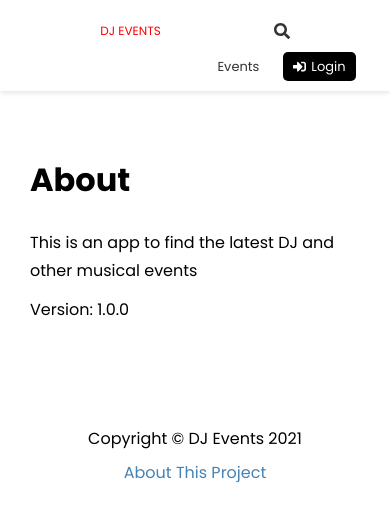
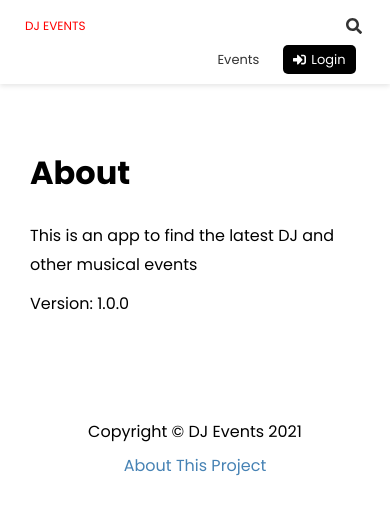
Before and after one commit to asa108/frontend-dj-event, a Next.js app: page /about in a window 390 px wide. Shown: the top 522 px of the page. Built offline with nearby package versions, Linux system fonts and the light colour scheme; no server answers.

Commit message:
changed search style

```diff
--- a/components/Header.js
+++ b/components/Header.js
@@ -9,7 +9,6 @@ import Search from "./Search";
 export default function Header() {
   const ref = useRef();
   const { user, logout } = useContext(AuthContext);
-  const [test, setTest] = useState(false);
   const [search, setSearch] = useState(false);
 
   useEffect(() => {
@@ -36,11 +35,13 @@ export default function Header() {
             <a>DJ Events</a>
           </Link>
         </div>
-        {search ? (
-          <Search ref={ref} />
-        ) : (
-          <FaSearch className={styles.search} onClick={searchClicked} />
-        )}
+        <div className={styles.search_container}>
+          {search ? (
+            <Search ref={ref} />
+          ) : (
+            <FaSearch className={styles.search} onClick={searchClicked} />
+          )}
+        </div>
       </div>
       <nav>
         {user ? (
--- a/styles/Header.module.css
+++ b/styles/Header.module.css
@@ -18,8 +18,11 @@
   color: #000;
 }
 
+.header .search_container{
+  margin: auto;
+}
+
 .header .search{
-  margin:auto;
   cursor: pointer;
 }
 
@@ -64,7 +67,7 @@
   }
 
   .header ul {
-    margin: 10px 0;
+    margin: 30px 0 10px 0;
     display: -webkit-box;
     text-align: center;
   }
@@ -83,12 +86,18 @@
   }
 
   .header .header_search_logo{
-    padding-top: 20px;
+    padding-top: 15px;
+  }
+
+  .header .search_container{
+    position: absolute;
+    right: 28px;
   }
 
   .logo {
     font-size: 12px;
     margin: auto;
-    margin-right: 113px;
+    position: absolute;
+    left: 25px;
   }
 }
--- a/styles/Search.module.css
+++ b/styles/Search.module.css
@@ -9,6 +9,6 @@
 @media (max-width: 768px) {
   .search input {
   width: 150px;
-  height: 30px;
+  height: 25px;
   }
 }
```
Also changed, not shown: 1 other file (tests, documents, lock files or other folders).
